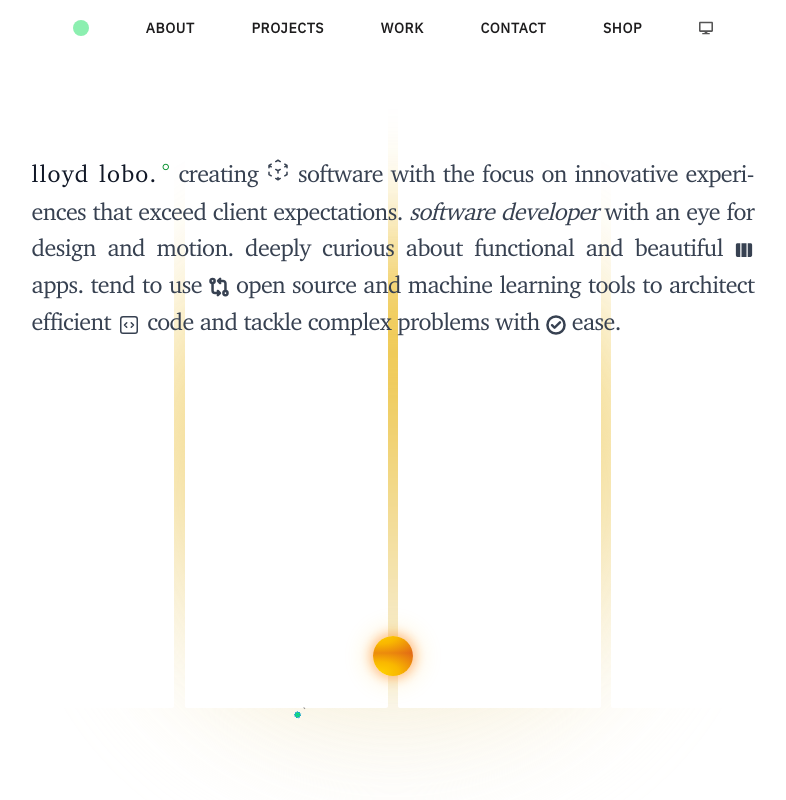
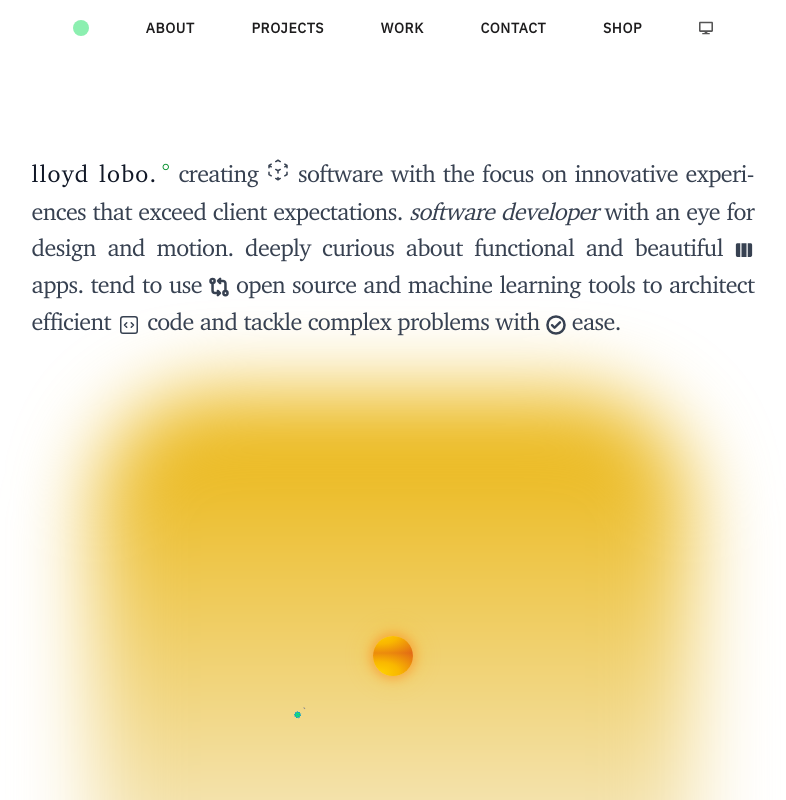
Before and after one commit to lloydlobo/lloydlobo.com, a Next.js app: page / in a window 1280 px wide. Shown: the whole page, without its empty margins (247-1033 px from the left). Built offline with nearby package versions, Linux system fonts and the light colour scheme.

Commit message:
style: simple stars backdrop grid

```diff
--- a/components/effects/SolarSystem.tsx
+++ b/components/effects/SolarSystem.tsx
@@ -4,10 +4,9 @@ import React, { ReactNode, useEffect, useRef, useState } from "react";
 
 // Code modified and utilized from: https://codepen.io/kowlor/pen/ZYYQoy?editors=0100
 export const SolarSystem = (props: {}) => {
-
 	return (
 		<>
-			<div className="relative top-40 inset-0 mx-auto" >
+			<div className="relative top-40 inset-0 mx-auto">
 				<div data-id="solar-system" className={`${styles.solar}`}>
 					<ThemeToggleWrapper>
 						<div className={`${styles.sun}`} />
@@ -25,7 +24,17 @@ export const SolarSystem = (props: {}) => {
 			</div>
 			<>
 				<div
-					className="absolute hidden aspect-square overflow-visible h-[500px] bg-gradient-to-t from-gray1 to-yellow-500 dark:from-on-primary dark:to-green-400 left-1/2 top-1/3 disabled:top-1/2  -translate-x-1/2 -translate-y-1/2 rounded-[50%] blur-3xl dark:brightness-[25%] opacity-90 -z-50"
+					className={`
+					absolute hidden
+					aspect-square
+					overflow-visible
+					h-[500px] bg-gradient-to-t from-gray1 to-yellow-500
+					dark:from-on-primary dark:to-green-400
+					left-1/2 top-1/3 disabled:top-1/2
+					-translate-x-1/2 -translate-y-1/2
+					rounded-[50%] blur-3xl
+					dark:brightness-[25%] opacity-90 -z-50
+					`}
 				></div>
 			</>
 		</>
@@ -33,10 +42,9 @@ export const SolarSystem = (props: {}) => {
 };
 
 type Props = {
-	children: ReactNode
-}
+	children: ReactNode;
+};
 export const ThemeToggleWrapper = (items: Props) => {
-
 	const [mounted, setMounted] = useState(false);
 	const { theme, setTheme } = useTheme();
 	const [dropdown, setDropdown] = useState(false);
@@ -66,12 +74,9 @@ export const ThemeToggleWrapper = (items: Props) => {
 
 	return (
 		<>
-			<button
-				className=""
-				onClick={(e) => switchTheme(e)}
-			>
+			<button className="" onClick={(e) => switchTheme(e)}>
 				{items.children}
 			</button>
 		</>
-	)
-}
+	);
+};
--- a/package.json
+++ b/package.json
@@ -11,6 +11,7 @@
     "@heroicons/react": "^2.0.16",
     "@tailwindcss/forms": "^0.5.3",
     "next": "latest",
+    "next-auth": "^4.20.1",
     "next-themes": "^0.2.1",
     "react": "^18.2.0",
     "react-dom": "^18.2.0",
--- a/pages/index.tsx
+++ b/pages/index.tsx
@@ -126,9 +126,11 @@ export default function IndexPage() {
 					</main>
 				</Layout>
 			</div>
+
 			<div className="overflow-visible aspect-square top-[61.8%] lg:top-[61.8%] lg:w-[61.8vw] mx-auto fixed inset-0">
 				<SolarSystem />
 			</div>
+
 			<div className="-z-10">
 				<BackdropGridLines />
 			</div>
@@ -145,74 +147,6 @@ export default function IndexPage() {
 const BackdropGridLines = () => {
 	return (
 		<>
-			<style jsx global>
-				{`
-          :root {
-            --matrix-gap: 0.001628vw; /* 4px is great */
-            --square-margin: 5px; /* automate to open the portal */
-            --earth-days: 365.2563;
-          }
-
-          span.square {
-            scale: 1;
-            gap: var(--matrix-gap);
-            aspect-ratio: 1 !important;
-            animation: perimeter
-              calc(
-                var(--earth-days) * var(--year-in-second) /
-                  var(--years-relative) * 1s
-              )
-              linear infinite;
-          }
-
-          #modeMatrix {
-            --duration: 10s;
-            --earth-duration: calc(
-              var(--earth-days) * var(--year-in-second) / var(--years-relative) *
-                1s
-            );
-
-            animation: slideup var(--earth-duration) linear infinite;
-          }
-
-          #modeMatrix > .square {
-            animation: perimeter
-              calc(
-                var(--earth-days) * var(--year-in-second) /
-                  var(--years-relative) * 1s
-              )
-              ease-in-out infinite;
-          }
-
-          @keyframes slideup {
-            from,
-            to,
-            47%,
-            56% {
-              top: 0;
-              bottom: 0;
-            }
-            50% {
-              top: 10px;
-            }
-          }
-
-          @keyframes perimeter {
-            from,
-            47%,
-            53%,
-            to {
-              scale: 1;
-              border-radius: 1%;
-            }
-            50% {
-              scale: 1.08;
-              border-radius: 0%;
-            }
-          }
-        `}
-			</style>
-
 			<div
 				id="modeMatrix"
 				className="inline-grid
@@ -225,9 +159,7 @@ const BackdropGridLines = () => {
 				md:grid-cols-6
 				md:grid-rows-8
 				dark:brightness-[80%]
-				disabled:[&>*]:aspect-square
 				inset-0
-				[&>*]:bg-white
 				dark:[&>*]:bg-on-primary
 				-z-40
 				absolute
@@ -240,24 +172,23 @@ const BackdropGridLines = () => {
 						className="absolute
 						aspect-square
 						overflow-visible
-						h-[500px]
+						h-[600px]
 						bg-gradient-to-t
 						from-gray1
 						to-yellow-500
 						dark:from-on-primary
-						dark:to-green-400
+						dark:to-green-300
 						left-1/2
-						top-[61.8%]
-						md:bottom-[0%]
+						-bottom-[61.80vh]
 						disabled:top-1/2
 						-translate-x-1/2
 						-translate-y-1/2
-						rounded-[50%]
-						blur-3xl
-						dark:brightness-[95%]
-						opacity-90
+						rounded-[20%]
+						blur-2xl
+						dark:brightness-[99%]
+						opacity-100
 						-z-50"
-					></div>
+					/>
 				</>
 				<span className="square" />
 				<span className="square" />
@@ -314,6 +245,48 @@ const BackdropGridLines = () => {
 				<span className="square" />
 				<span className="square" />
 			</div>
+
+			<style jsx global>
+				{`
+          :root {
+            --square-margin: clamp(
+              0.25px,
+              1vw,
+              1px
+            ); /* automate to open the portal */
+            --earth-days: 365.2563;
+          }
+
+          #modeMatrix {
+            gap: 1.125px;
+          }
+
+          #modeMatrix > .square {
+            scale: 1;
+            aspect-ratio: 1 !important;
+            animation: perimeter
+              calc(
+                var(--earth-days) * var(--year-in-second) /
+                  var(--years-relative) * 0.5s
+              )
+              ease-in-out infinite;
+          }
+
+          @keyframes perimeter {
+            from,
+            35%,
+            65%,
+            to {
+              scale: 1.1;
+              border-radius: 15%; /* 2% works */
+            }
+            50% {
+              scale: 0.97;
+              border-radius: 1%;
+            }
+          }
+        `}
+			</style>
 		</>
 	);
 };
```
Also changed, not shown: 1 other file (tests, documents, lock files or other folders).
